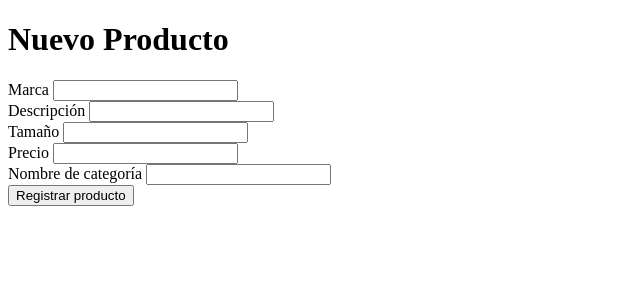
After one commit to nicolasgirotti/inventary, a Flask app: page /productos/1 in a window 1280 px wide. The commit adds this page. Shown: the top 300 px of the page, without its empty margins (0-640 px from the left). Run offline with Flask 3, Linux system fonts and the light colour scheme.

Commit message:
Prueba numero 1 de creacion de producto

```diff
--- a/my_app/forms.py
+++ b/my_app/forms.py
@@ -0,0 +1,16 @@
+from flask_wtf import FlaskForm
+from wtforms import StringField, SubmitField, IntegerField, DecimalField
+from wtforms.validators import DataRequired, Length
+
+
+
+
+
+class ProductForm(FlaskForm):
+    brand = StringField('Marca', validators=[DataRequired()])
+    description = StringField('Descripción', validators=[DataRequired()])
+    size = StringField('Tamaño')
+    price = DecimalField('Precio', validators=[DataRequired()])
+    categoria_nombre = StringField('Nombre de categoría', validators=[DataRequired()])
+    ean = IntegerField('EAN', validators=[DataRequired()])
+    submit = SubmitField('Registrar producto')
--- a/my_app/models.py
+++ b/my_app/models.py
@@ -1,8 +1,5 @@
 from sqlalchemy import Numeric
-from wtforms import StringField, SubmitField, BooleanField, PasswordField
-from wtforms.validators import DataRequired, Length, Email, EqualTo, ValidationError, Regexp
 from flask_sqlalchemy import SQLAlchemy
-
 from my_app import app, db
 
 
--- a/my_app/routes.py
+++ b/my_app/routes.py
@@ -1,6 +1,7 @@
-from flask import render_template, redirect, url_for, request
+from flask import render_template, redirect, url_for, request, flash
 from my_app import app, db
 from my_app.models import Product, Barcode, Categoria
+from my_app.forms import ProductForm
 
 
 
@@ -19,4 +20,47 @@ def index():
         product_id = url.split("content=")[1].split("&")[0]
         print(f"esta es id {product_id}")
 
+        return redirect(url_for('nuevo_producto', product_id=product_id))
+
     return render_template("index.html", product_id=product_id)
+
+
+
+
+
+@app.route('/productos/<int:product_id>', methods=['GET', 'POST'])
+def nuevo_producto(product_id):
+    form = ProductForm()
+
+    if product_id is not None:
+
+        if form.validate_on_submit():
+            # Busca la categoría por nombre, si no existe la crea
+            categoria = Categoria.query.filter_by(nombre=form.categoria_nombre.data).first()
+            if not categoria:
+                categoria = Categoria(nombre=form.categoria_nombre.data)
+                db.session.add(categoria)
+                db.session.commit()
+
+            # Crea un nuevo Barcode y lo asocia al producto
+            barcode = Barcode(ean=product_id)
+
+            # Crea un nuevo Producto y lo asocia a la categoría y al barcode
+            producto = Product(
+                brand=form.brand.data,
+                description=form.description.data,
+                size=form.size.data,
+                price=form.price.data,
+                categoria=categoria,
+                ean=product_id
+            )
+
+            # Agrega el nuevo producto y barcode a la base de datos
+            db.session.add(producto)
+            db.session.commit()
+
+            flash('El producto ha sido creado exitosamente!', 'success')
+            return redirect(url_for('index'))
+    else:
+        redirect(url_for('index'))
+    return render_template('nuevo_producto.html', form=form)
--- /dev/null
+++ b/my_app/templates/base.html
@@ -0,0 +1,15 @@
+<!DOCTYPE html>
+<html lang="en">
+<head>
+    <meta charset="UTF-8">
+    <meta http-equiv="X-UA-Compatible" content="IE=edge">
+    <meta name="viewport" content="width=device-width, initial-scale=1.0">
+    <title>My businnes</title>
+</head>
+<body>
+
+    {% block content %}
+    {% endblock content %}
+
+</body>
+</html>
--- /dev/null
+++ b/my_app/templates/nuevo_producto.html
@@ -0,0 +1,39 @@
+{% extends "base.html" %}
+
+
+{% block content %}
+  <h1>Nuevo Producto</h1>
+  <form method="POST" action="{{ url_for('nuevo_producto') }}">
+    {{ form.csrf_token }}
+    <div class="form-group">
+      {{ form.brand.label }}
+      {{ form.brand(class="form-control") }}
+    </div>
+    <div class="form-group">
+      {{ form.description.label }}
+      {{ form.description(class="form-control") }}
+    </div>
+    <div class="form-group">
+      {{ form.size.label }}
+      {{ form.size(class="form-control") }}
+    </div>
+    <div class="form-group">
+      {{ form.price.label }}
+      {{ form.price(class="form-control") }}
+    </div>
+    <div class="form-group">
+      {{ form.categoria_nombre.label }}
+      {{ form.categoria_nombre(class="form-control") }}
+    </div>
+
+    {{ form.submit(class="btn btn-primary") }}
+  </form>
+
+  <script>
+    const params = new URLSearchParams(window.location.search);
+    const product_id = params.get('product_id');
+    if (product_id) {
+      document.querySelector('[name="ean"]').value = product_id;
+    }
+  </script>
+{% endblock content %}
```
Also changed, not shown: my_app/templates/index.html (+6 -11 lines).
